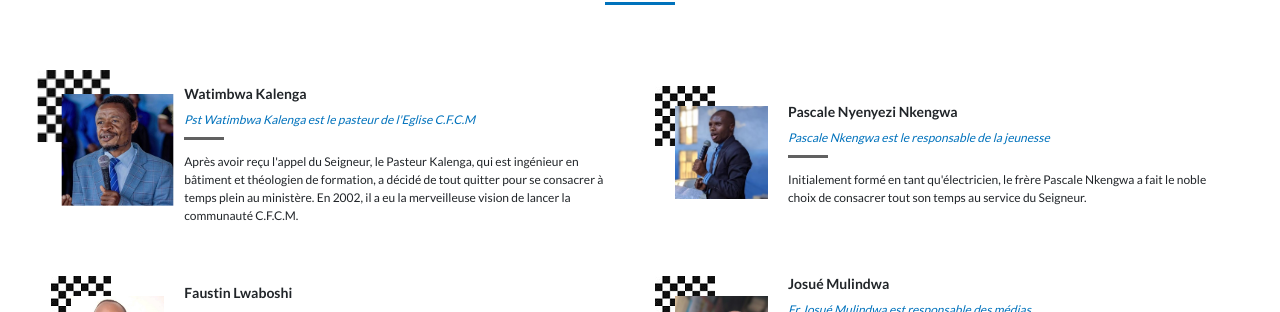
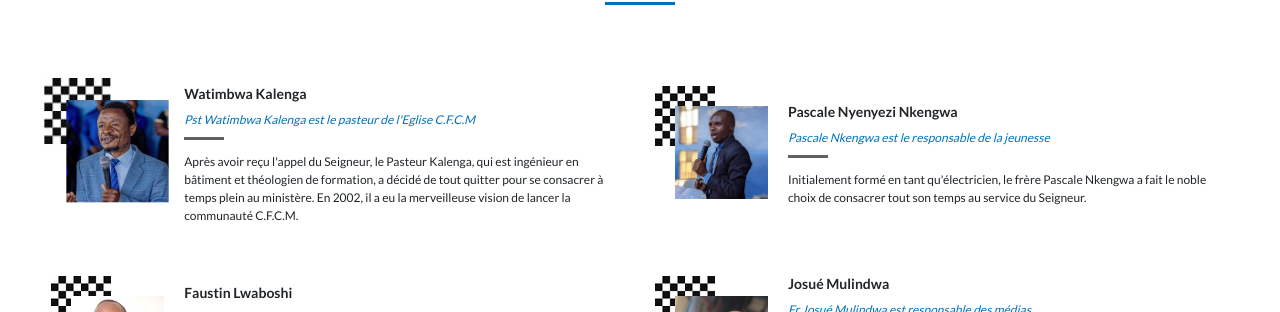
Before and after one commit to Olivier-Kango/cfcm, a React (Create React App) app: page / in a window 1280 px wide. In both pictures the pointer is over the element 117 px from the left and 1687 px from the top of the page. Shown: the part 1521-1833 px from the top of the page. Built offline with nearby package versions, Linux system fonts and the light colour scheme; a web font is replaced by a local one.

Commit message:
scale to 1.1

```diff
--- a/src/styling/Speakers.scss
+++ b/src/styling/Speakers.scss
@@ -23,7 +23,7 @@ $main-color: #0072bc;
 }
 
 .background-and-image:hover {
-  transform: scale(1.2);
+  transform: scale(1.1);
 }
 
 .square-background {
```
